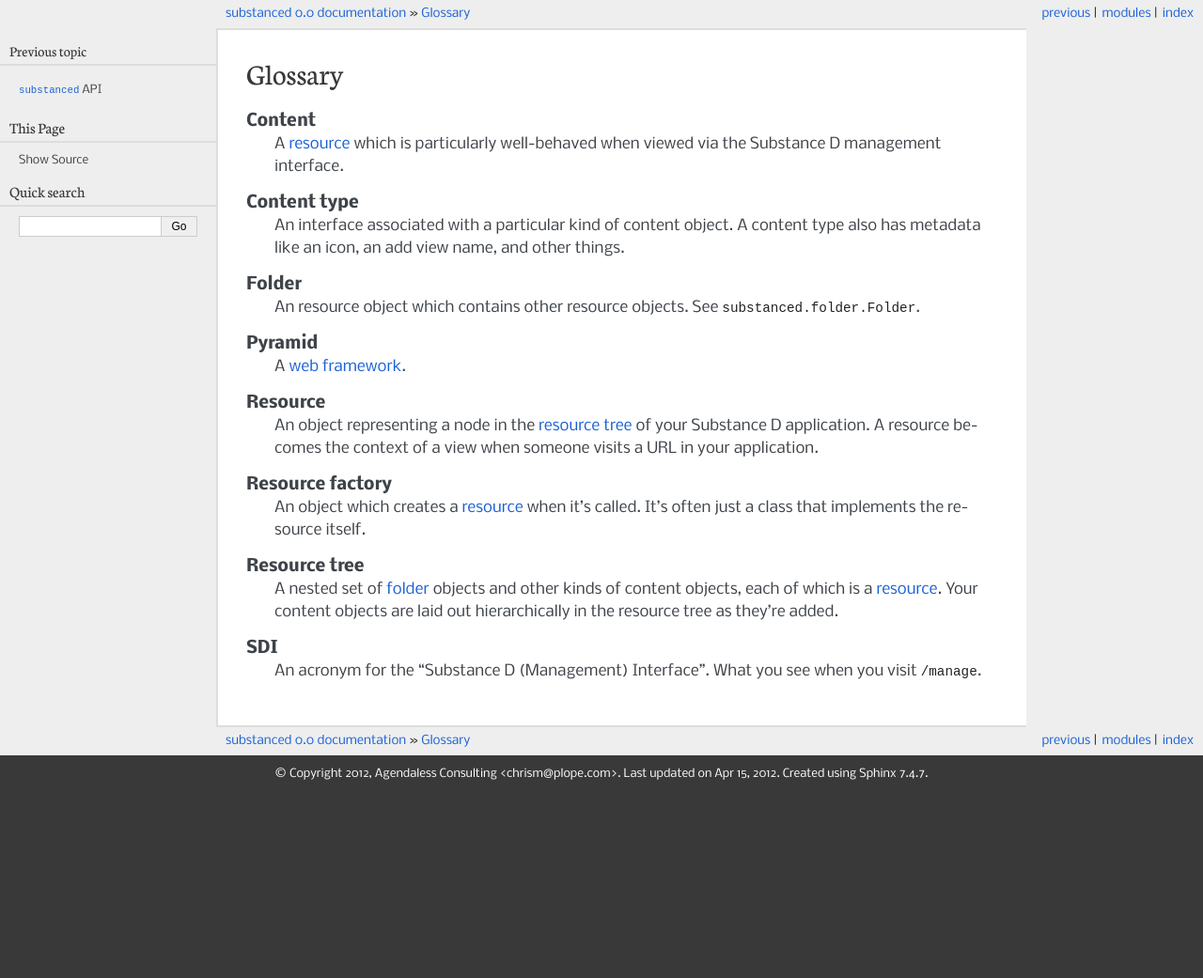
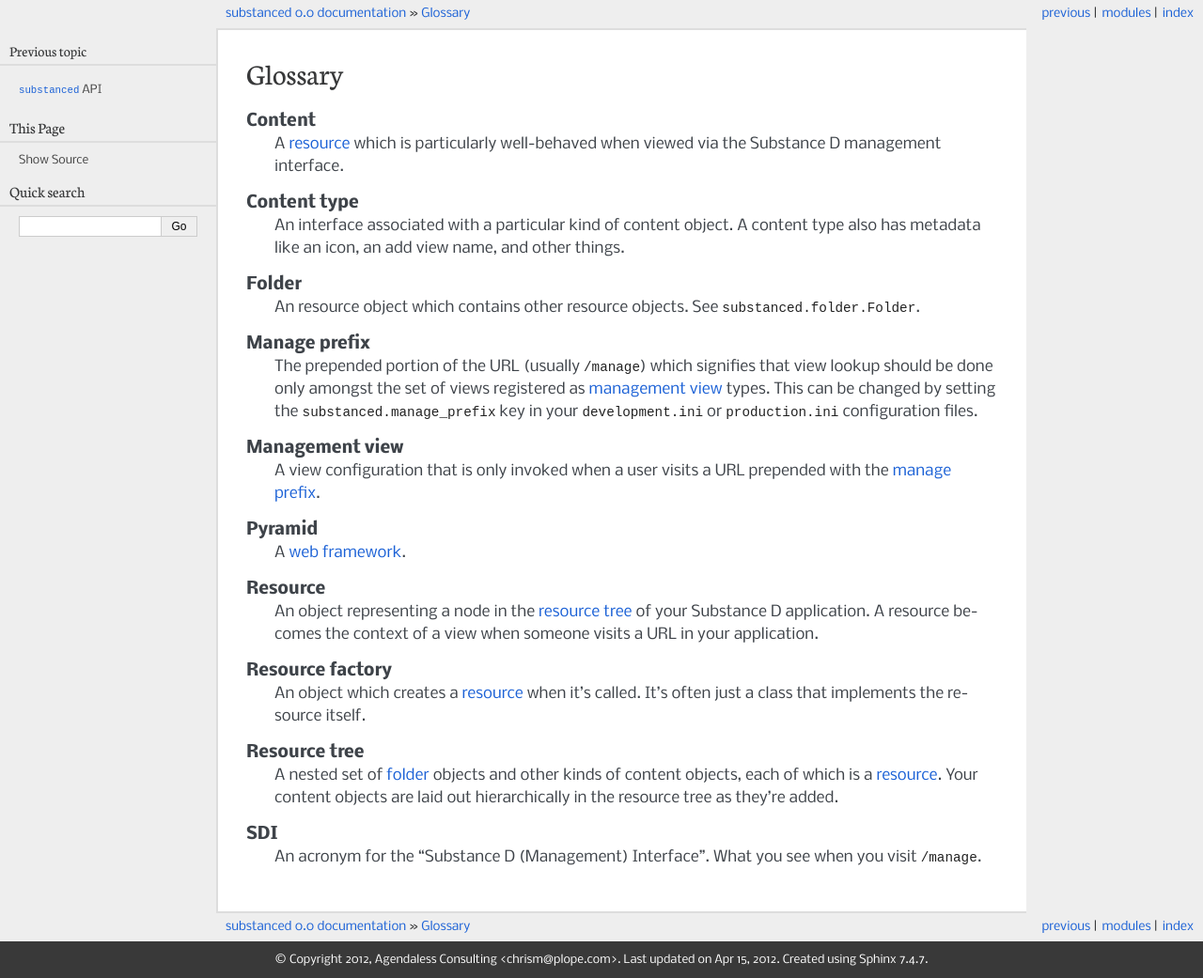
Before and after one commit to Pylons/substanced, a Sphinx documentation site: the page built from docs/glossary.rst, in a window 1280 px wide. Shown: the whole page at 94% size. Built offline with Sphinx 7.4.7, drawn with Linux system fonts in a browser that asks for light colours; before the commit the page ends 900 px from its top, so only the background shows below that.

Commit message:
begin docs about management views

```diff
--- a/docs/glossary.rst
+++ b/docs/glossary.rst
@@ -39,3 +39,14 @@
      An :term:`interface` associated with a particular kind of content
      object.  A content type also has metadata like an icon, an add view
      name, and other things.
+
+   Management view
+     A :term:`view configuration` that is only invoked when a user visits a
+     URL prepended with the :term:`manage prefix`.
+
+   Manage prefix
+     The prepended portion of the URL (usually ``/manage``) which signifies
+     that view lookup should be done only amongst the set of views registered
+     as :term:`management view` types.  This can be changed by setting the
+     ``substanced.manage_prefix`` key in your ``development.ini`` or
+     ``production.ini`` configuration files.
--- a/docs/index.rst
+++ b/docs/index.rst
@@ -36,6 +36,8 @@
 
    intro.rst
    content.rst
+   mgmtview.rst
+
 
 API Documentation
 -----------------
```
Also changed, not shown: docs/api.rst (+9 -0 lines), docs/mgmtview.rst (added, +67 -0 lines).
